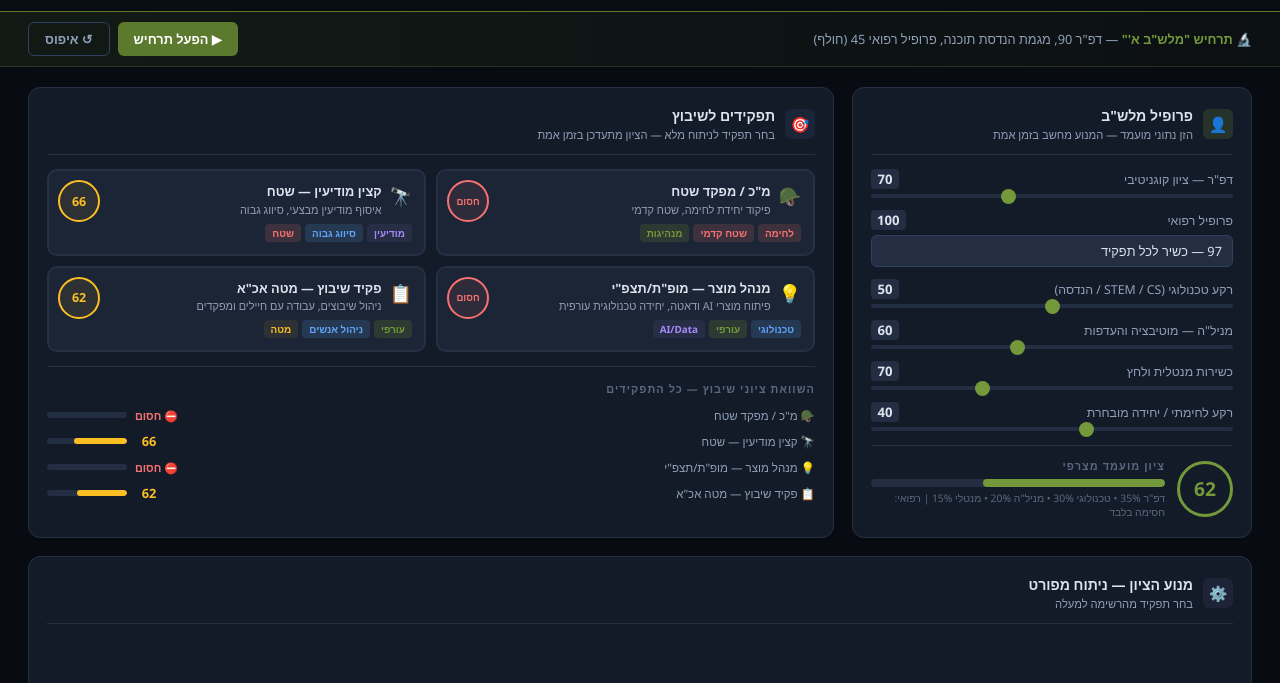
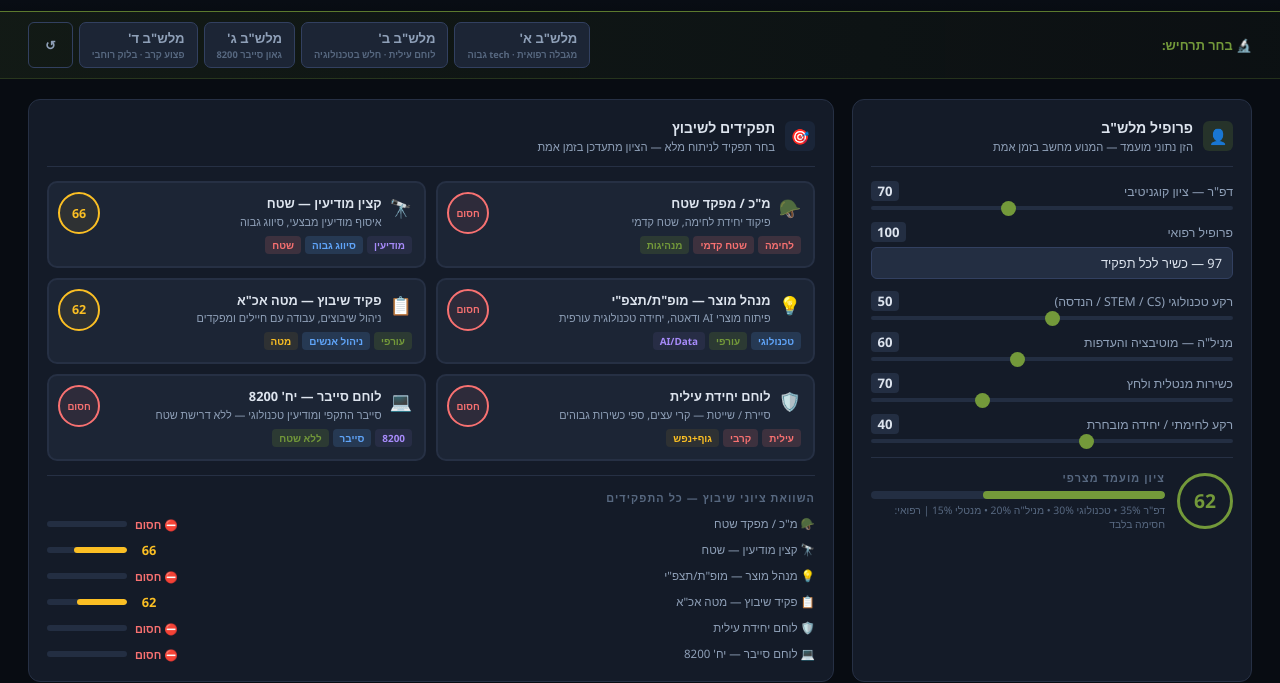
Before and after one commit to Noam1316/maof-project, a website: page maof-portals-deploy/military/index.html in a window 1280 px wide. Shown: the part 61-744 px from the top of the page. Drawn offline with Linux system fonts and the light colour scheme.

Commit message:
feat: add 2 new roles + 4 demo scenarios to military placement portal
Roles added: לוחם יחידת עילית (high body/mental thresholds) + לוחם סייבר 8200 (high cognitive/tech, no field req).
Demo scenarios: א׳ medical+tech, ב׳ elite fighter, ג׳ cyber genius, ד׳ injured veteran near-total block.

Co-Authored-By: Claude Sonnet 4.6 <noreply@anthropic.com>

```diff
--- a/maof-portals-deploy/military/index.html
+++ b/maof-portals-deploy/military/index.html
@@ -101,6 +101,20 @@
     .btn-olive:hover { background: var(--olive2); transform: translateY(-1px); box-shadow: 0 4px 12px rgba(92,122,46,0.3); }
     .btn-ghost { background: transparent; color: var(--text2); border: 1px solid var(--border2); }
     .btn-ghost:hover { color: var(--text); border-color: var(--text3); }
+
+    /* scenario chips */
+    .btn-scenario {
+      background: var(--bg3); border: 1px solid var(--border2);
+      color: var(--text2); display: flex; flex-direction: column;
+      align-items: flex-start; padding: 6px 12px; border-radius: 7px; gap: 1px;
+    }
+    .btn-scenario:hover { border-color: var(--olive); color: var(--text); }
+    .btn-scenario.active {
+      background: var(--olive-glow); border-color: var(--olive2); color: var(--text);
+    }
+    .sc-id   { font-size: 0.82rem; font-weight: 800; }
+    .sc-desc { font-size: 0.58rem; color: var(--text3); }
+    .btn-scenario.active .sc-desc { color: var(--text2); }
 
     /* ─── MAIN LAYOUT ─── */
     .main { padding: 20px 28px; max-width: 1440px; margin: 0 auto; }
@@ -537,12 +551,25 @@
 
 <!-- ═══════════════ DEMO BAR ═══════════════ -->
 <div class="demo-bar">
-  <div class="demo-label">
-    🔬 <strong>תרחיש "מלש"ב א'"</strong> — דפ"ר 90, מגמת הנדסת תוכנה, פרופיל רפואי 45 (חולף)
-  </div>
-  <div style="display:flex;gap:8px;">
-    <button class="btn btn-olive" onclick="loadDemo()">▶ הפעל תרחיש</button>
-    <button class="btn btn-ghost" onclick="resetAll()">↺ איפוס</button>
+  <div class="demo-label">🔬 <strong>בחר תרחיש:</strong></div>
+  <div style="display:flex;gap:6px;flex-wrap:wrap;align-items:center;">
+    <button class="btn btn-scenario" id="sc-a" onclick="loadDemo('a')">
+      <span class="sc-id">מלש"ב א'</span>
+      <span class="sc-desc">מגבלה רפואית · tech גבוה</span>
+    </button>
+    <button class="btn btn-scenario" id="sc-b" onclick="loadDemo('b')">
+      <span class="sc-id">מלש"ב ב'</span>
+      <span class="sc-desc">לוחם עילית · חלש בטכנולוגיה</span>
+    </button>
+    <button class="btn btn-scenario" id="sc-c" onclick="loadDemo('c')">
+      <span class="sc-id">מלש"ב ג'</span>
+      <span class="sc-desc">גאון סייבר 8200</span>
+    </button>
+    <button class="btn btn-scenario" id="sc-d" onclick="loadDemo('d')">
+      <span class="sc-id">מלש"ב ד'</span>
+      <span class="sc-desc">פצוע קרב · בלוק רוחבי</span>
+    </button>
+    <button class="btn btn-ghost" onclick="resetAll()" style="align-self:stretch;">↺</button>
   </div>
 </div>
 
@@ -746,6 +773,26 @@ const ROLES = [
     thresh: { dapar:55 },
     weights: { dapar:0.22, medical:0.04, tech:0.10, manila:0.32, mental:0.20, combat:0.12 },
     demand:55, proximity:85, economicRisk:75,
+  },
+  {
+    id: 'elite',
+    emoji: '🛡️',
+    name: 'לוחם יחידת עילית',
+    desc: 'סיירת / שייטת — קרי עצים, ספי כשירות גבוהים',
+    tags: [{t:'עילית',c:'t-red'},{t:'קרבי',c:'t-red'},{t:'גוף+נפש',c:'t-yellow'}],
+    thresh: { medical:85, mental:85, combat:80 },
+    weights: { dapar:0.10, medical:0.25, tech:0.03, manila:0.10, mental:0.30, combat:0.22 },
+    demand:70, proximity:20, economicRisk:80,
+  },
+  {
+    id: 'cyber',
+    emoji: '💻',
+    name: 'לוחם סייבר — יח\' 8200',
+    desc: 'סייבר התקפי ומודיעין טכנולוגי — ללא דרישת שטח',
+    tags: [{t:'8200',c:'t-purple'},{t:'סייבר',c:'t-blue'},{t:'ללא שטח',c:'t-olive'}],
+    thresh: { dapar:85, tech:75 },
+    weights: { dapar:0.38, medical:0.02, tech:0.36, manila:0.10, mental:0.09, combat:0.05 },
+    demand:95, proximity:80, economicRisk:90,
   },
 ];
 
@@ -1040,33 +1087,53 @@ function selectMedical(val) {
 }
 
 /* =====================================================
-   DEMO SCENARIO
+   DEMO SCENARIOS
 ===================================================== */
-function loadDemo() {
-  C = { dapar:90, medical:45, tech:85, manila:80, mental:75, combat:30 };
+const SCENARIOS = {
+  // א' — tech profile, temporary medical limitation
+  a: { dapar:90, medical:45, tech:85, manila:80, mental:75, combat:30, role:'product' },
+  // ב' — elite fighter, weak in tech
+  b: { dapar:75, medical:97, tech:22, manila:65, mental:92, combat:96, role:'elite'   },
+  // ג' — cyber genius 8200, zero combat background
+  c: { dapar:97, medical:82, tech:97, manila:85, mental:78, combat:18, role:'cyber'   },
+  // ד' — injured combat veteran, near-total block
+  d: { dapar:75, medical:45, tech:40, manila:62, mental:50, combat:78, role:'hr'      },
+};
 
-  document.getElementById('sl-dapar').value  = 90;
-  document.getElementById('v-dapar').textContent = 90;
+let activeScenario = null;
 
-  document.getElementById('sl-medical').value = 45;
-  document.getElementById('v-medical').textContent = 30;
+function applyCandidate(s) {
+  C = { dapar:s.dapar, medical:s.medical, tech:s.tech,
+        manila:s.manila, mental:s.mental, combat:s.combat };
+  document.getElementById('sl-dapar').value          = s.dapar;
+  document.getElementById('v-dapar').textContent     = s.dapar;
+  document.getElementById('sl-medical').value        = s.medical;
+  document.getElementById('v-medical').textContent   = MEDICAL_SCORES[s.medical] ?? 0;
+  document.getElementById('sl-tech').value           = s.tech;
+  document.getElementById('v-tech').textContent      = s.tech;
+  document.getElementById('sl-manila').value         = s.manila;
+  document.getElementById('v-manila').textContent    = s.manila;
+  document.getElementById('sl-mental').value         = s.mental;
+  document.getElementById('v-mental').textContent    = s.mental;
+  document.getElementById('sl-combat').value         = s.combat;
+  document.getElementById('v-combat').textContent    = s.combat;
+}
 
-  document.getElementById('sl-tech').value   = 85;
-  document.getElementById('v-tech').textContent = 85;
+function updateScenarioBtns() {
+  ['a','b','c','d'].forEach(k => {
+    const el = document.getElementById('sc-' + k);
+    if (el) el.classList.toggle('active', k === activeScenario);
+  });
+}
 
-  document.getElementById('sl-manila').value = 80;
-  document.getElementById('v-manila').textContent = 80;
-
-  document.getElementById('sl-mental').value = 75;
-  document.getElementById('v-mental').textContent = 75;
-
-  document.getElementById('sl-combat').value = 30;
-  document.getElementById('v-combat').textContent = 30;
-
-  selected = ROLES.find(r => r.id === 'product');
+function loadDemo(key) {
+  const s = SCENARIOS[key];
+  if (!s) return;
+  activeScenario = key;
+  applyCandidate(s);
+  selected = ROLES.find(r => r.id === s.role);
+  updateScenarioBtns();
   update();
-
-  // Flash the engine card
   const ec = document.getElementById('engine-card');
   ec.classList.remove('demo-highlight');
   void ec.offsetWidth;
@@ -1074,27 +1141,22 @@ function loadDemo() {
 }
 
 function resetAll() {
+  activeScenario = null;
   C = { dapar:70, medical:97, tech:50, manila:60, mental:70, combat:40 };
-
-  document.getElementById('sl-dapar').value  = 70;
-  document.getElementById('v-dapar').textContent = 70;
-
-  document.getElementById('sl-medical').value = 97;
-  document.getElementById('v-medical').textContent = 100;
-
-  document.getElementById('sl-tech').value   = 50;
-  document.getElementById('v-tech').textContent = 50;
-
-  document.getElementById('sl-manila').value = 60;
-  document.getElementById('v-manila').textContent = 60;
-
-  document.getElementById('sl-mental').value = 70;
-  document.getElementById('v-mental').textContent = 70;
-
-  document.getElementById('sl-combat').value = 40;
-  document.getElementById('v-combat').textContent = 40;
-
+  document.getElementById('sl-dapar').value          = 70;
+  document.getElementById('v-dapar').textContent     = 70;
+  document.getElementById('sl-medical').value        = 97;
+  document.getElementById('v-medical').textContent   = 100;
+  document.getElementById('sl-tech').value           = 50;
+  document.getElementById('v-tech').textContent      = 50;
+  document.getElementById('sl-manila').value         = 60;
+  document.getElementById('v-manila').textContent    = 60;
+  document.getElementById('sl-mental').value         = 70;
+  document.getElementById('v-mental').textContent    = 70;
+  document.getElementById('sl-combat').value         = 40;
+  document.getElementById('v-combat').textContent    = 40;
   selected = null;
+  updateScenarioBtns();
   update();
 }
 
```
